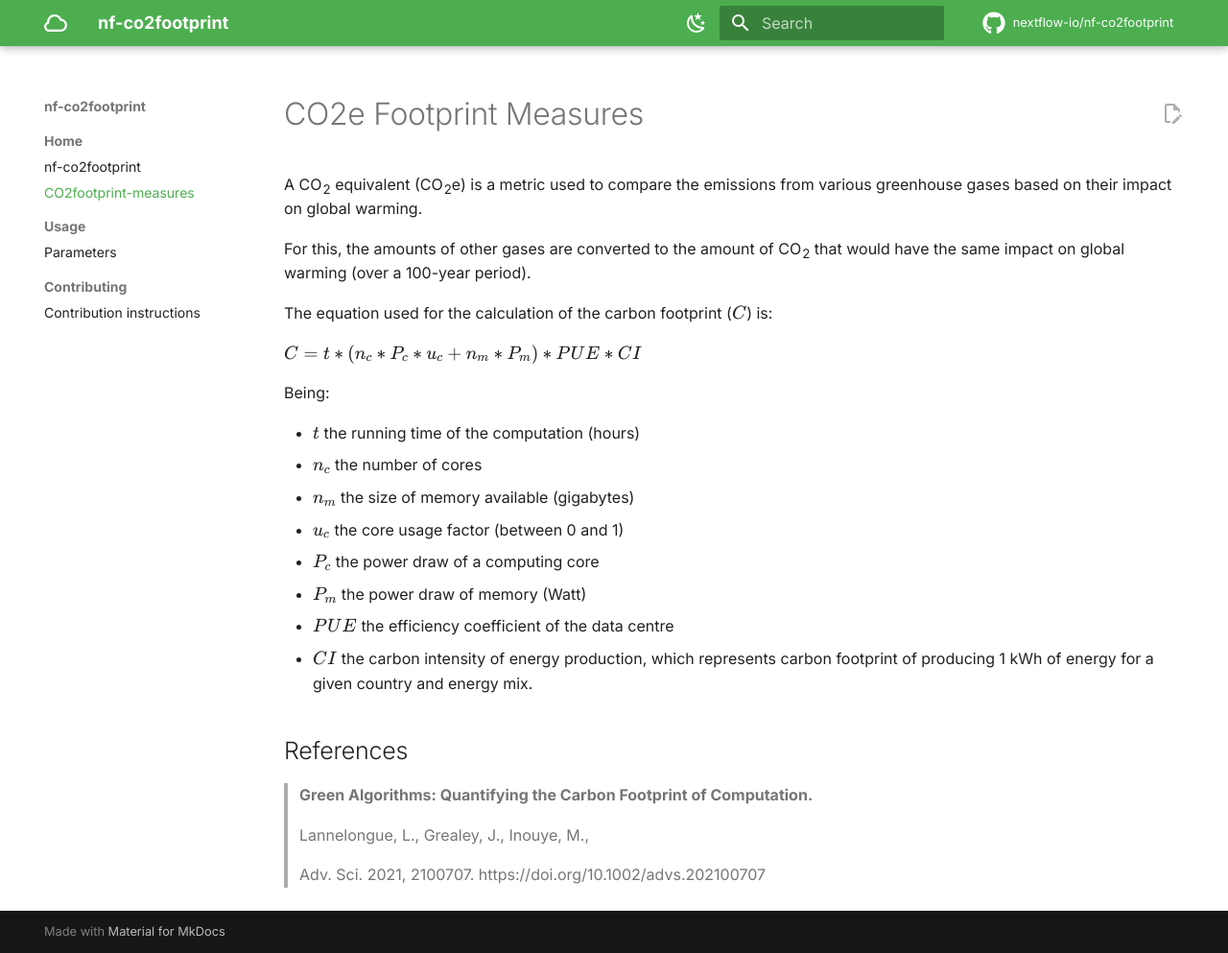
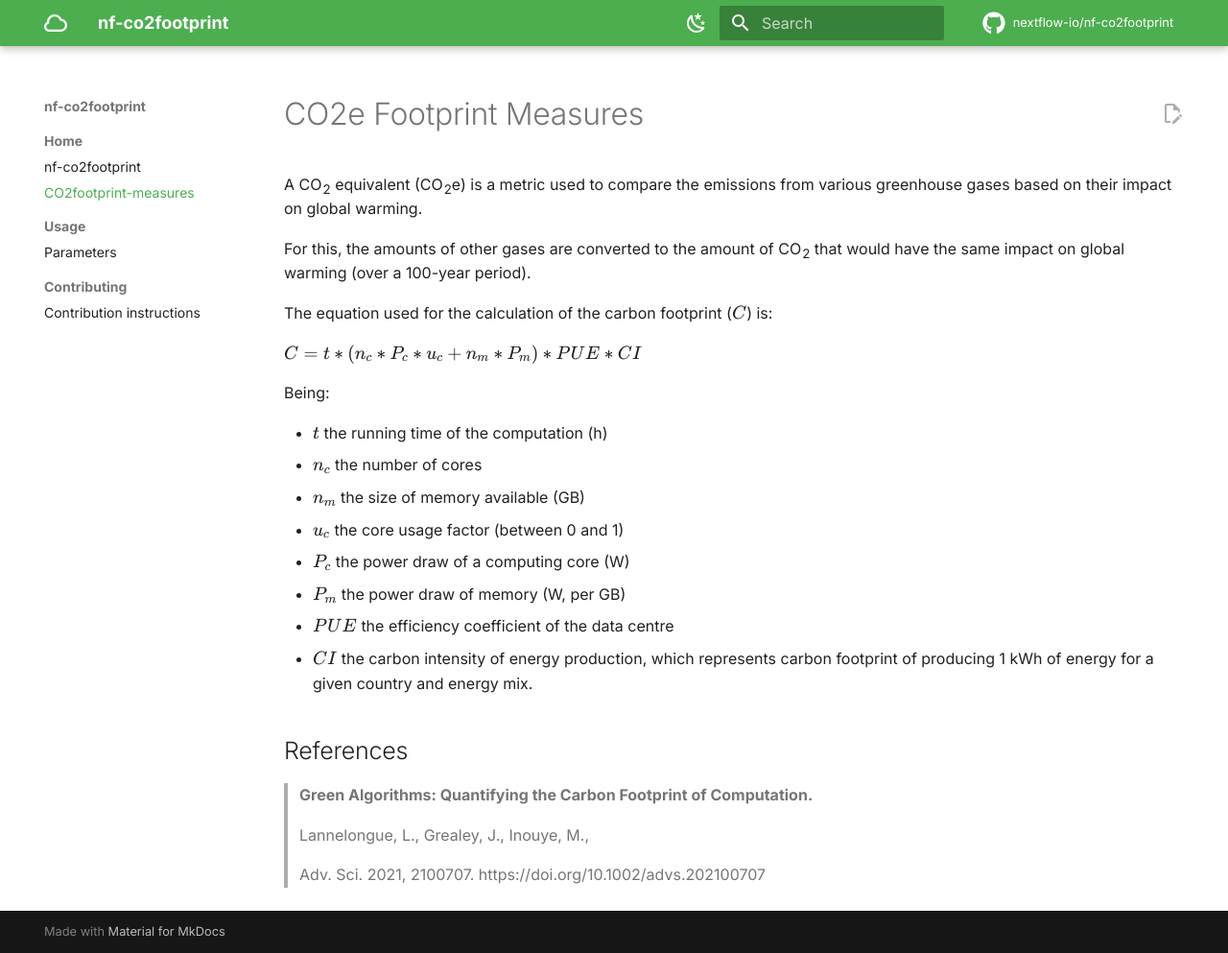
Before and after one commit to nextflow-io/nf-co2footprint, an MkDocs documentation site: the page built from docs/co2footprint.md, in a window 1280 px wide and 993 px high. Shown: the whole window at 96% size. Built offline with MkDocs 1.6.1 and Material for MkDocs 9.7.7, drawn with Linux system fonts in a browser that asks for light colours; comment, search, counter and statistics services are not loaded.

Commit message:
Apply suggestions from code review
Co-authored-by: Sabrina Krakau <sabrinakrakau@gmail.com>

```diff
--- a/docs/co2footprint.md
+++ b/docs/co2footprint.md
@@ -17,12 +17,12 @@ $C = t * (n_c * P_c * u_c + n_m * P_m) * PUE * CI$
 
 Being:
 
-- **$t$** the running time of the computation (hours)
+- **$t$** the running time of the computation (h)
 - **$n_c$** the number of cores
-- **$n_m$** the size of memory available (gigabytes)
+- **$n_m$** the size of memory available (GB)
 - **$u_c$** the core usage factor (between 0 and 1)
-- **$P_c$** the power draw of a computing core
-- **$P_m$** the power draw of memory (Watt)
+- **$P_c$** the power draw of a computing core (W)
+- **$P_m$** the power draw of memory (W, per GB)
 - **$PUE$** the efficiency coefficient of the data centre
 - **$CI$** the carbon intensity of energy production, which represents carbon footprint of producing 1 kWh of energy for a given country and energy mix.
 
```
